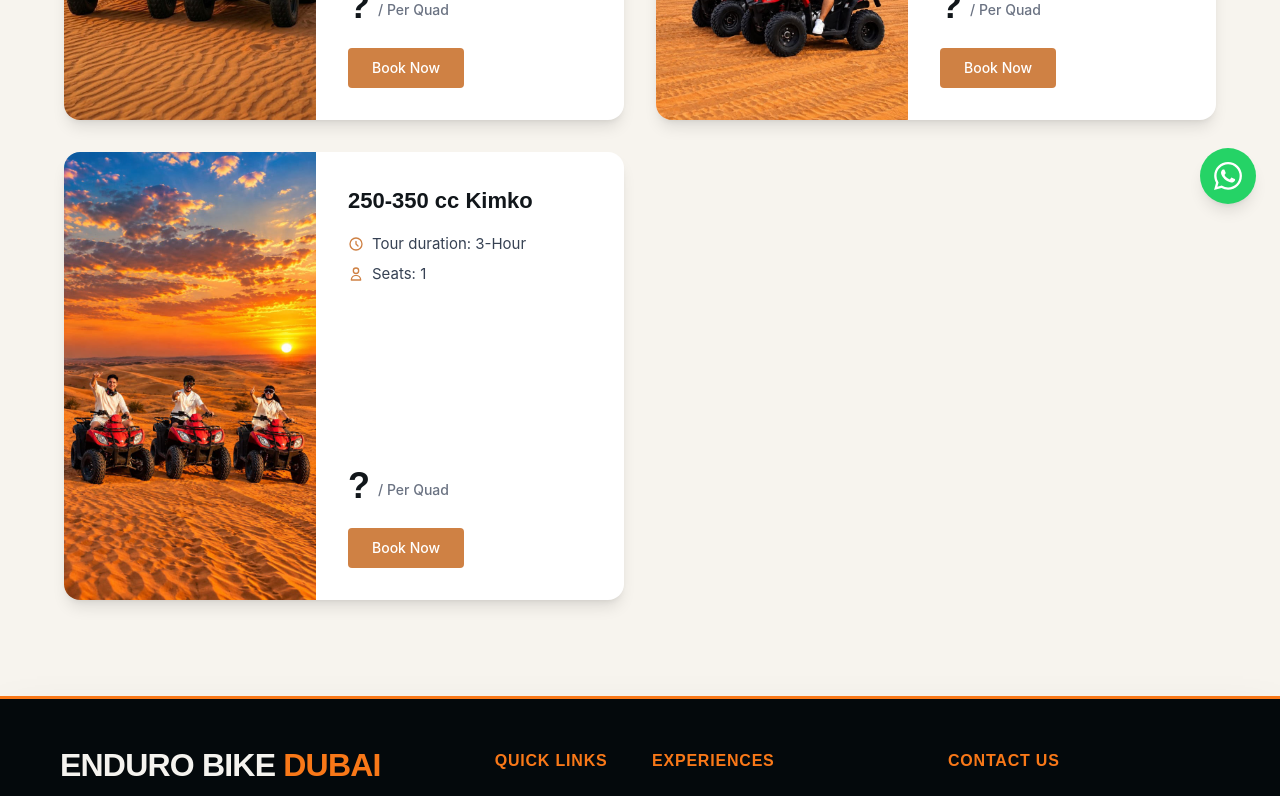
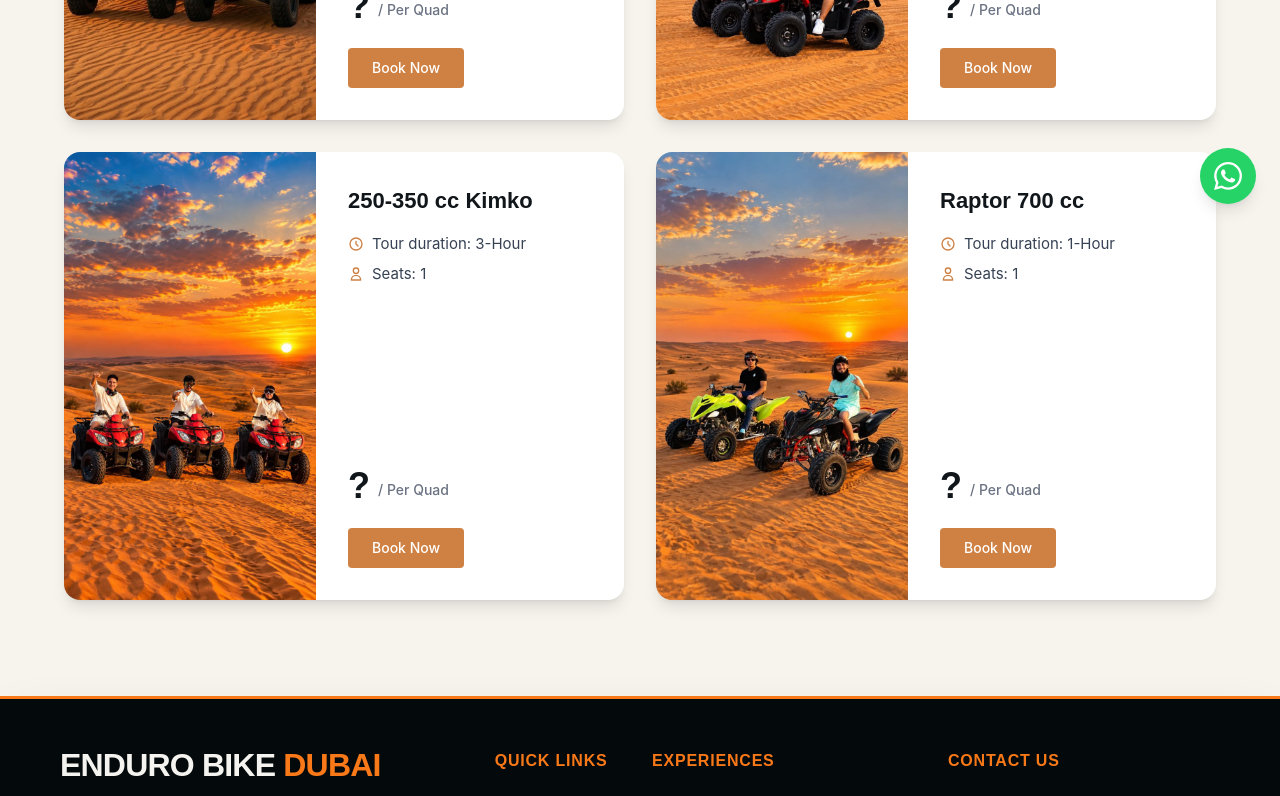
Before and after one commit to rameezwangde/Dirt-Bike, a React app: page /quad-bike-dubai in a window 1280 px wide. Shown: the part 572-1368 px from the top of the page. Built offline with nearby package versions, Linux system fonts and the light colour scheme; the HTML template or start-up script is replaced by a standard one.

Commit message:
feat: add QuadBike page component and Raptor 7000 image asset

```diff
--- a/src/pages/QuadBike.jsx
+++ b/src/pages/QuadBike.jsx
@@ -28,6 +28,14 @@ const packages = [
     seats: "1",
     price: "?",
     image: "/images/kimko-3.jpeg"
+  },
+  {
+    id: 6,
+    title: "Raptor 700 cc",
+    duration: "1-Hour",
+    seats: "1",
+    price: "?",
+    image: "/images/raptor-700.jpeg"
   }
 ];
 
```
Also changed, not shown: public/images/raptor-700.jpeg (added).
